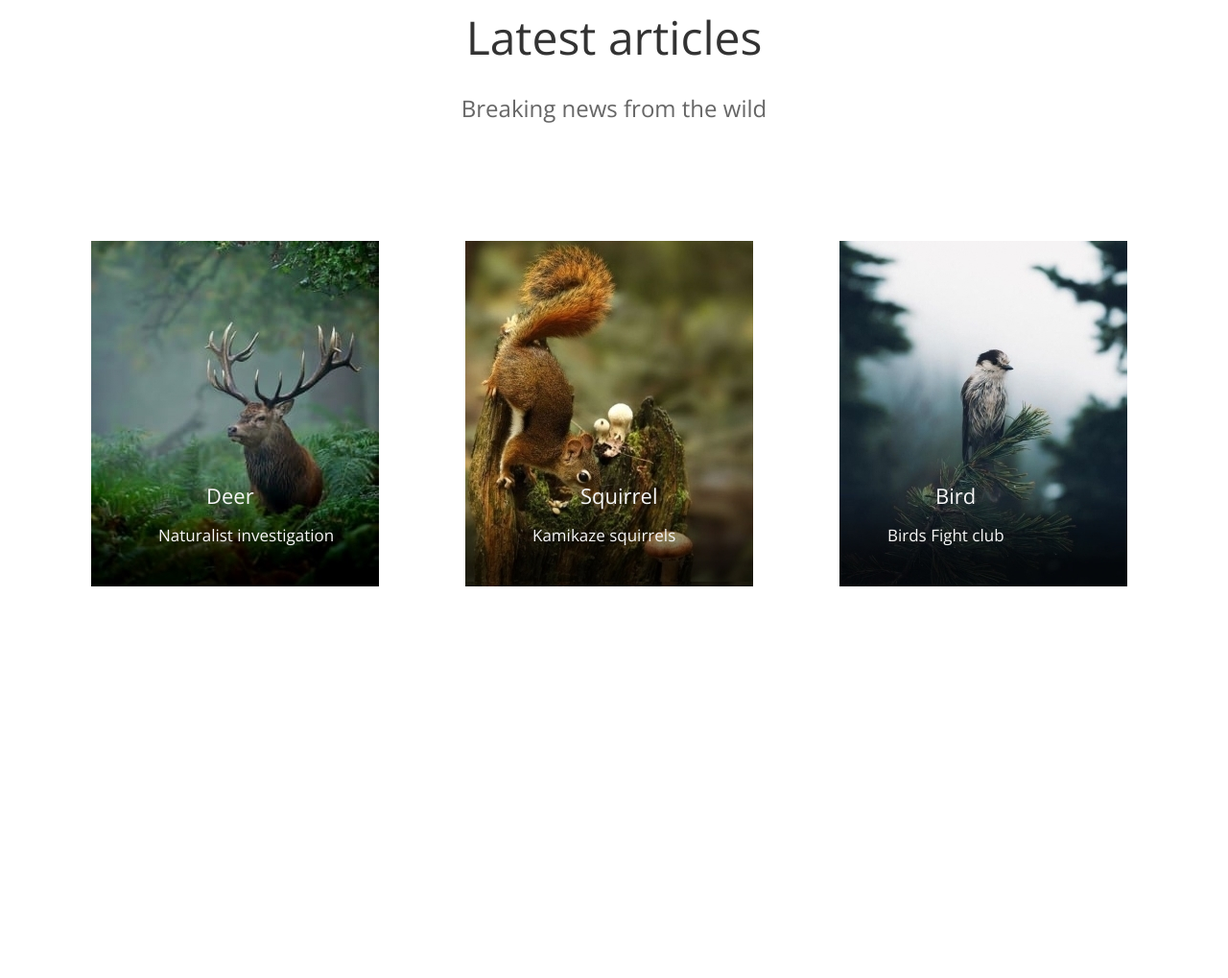
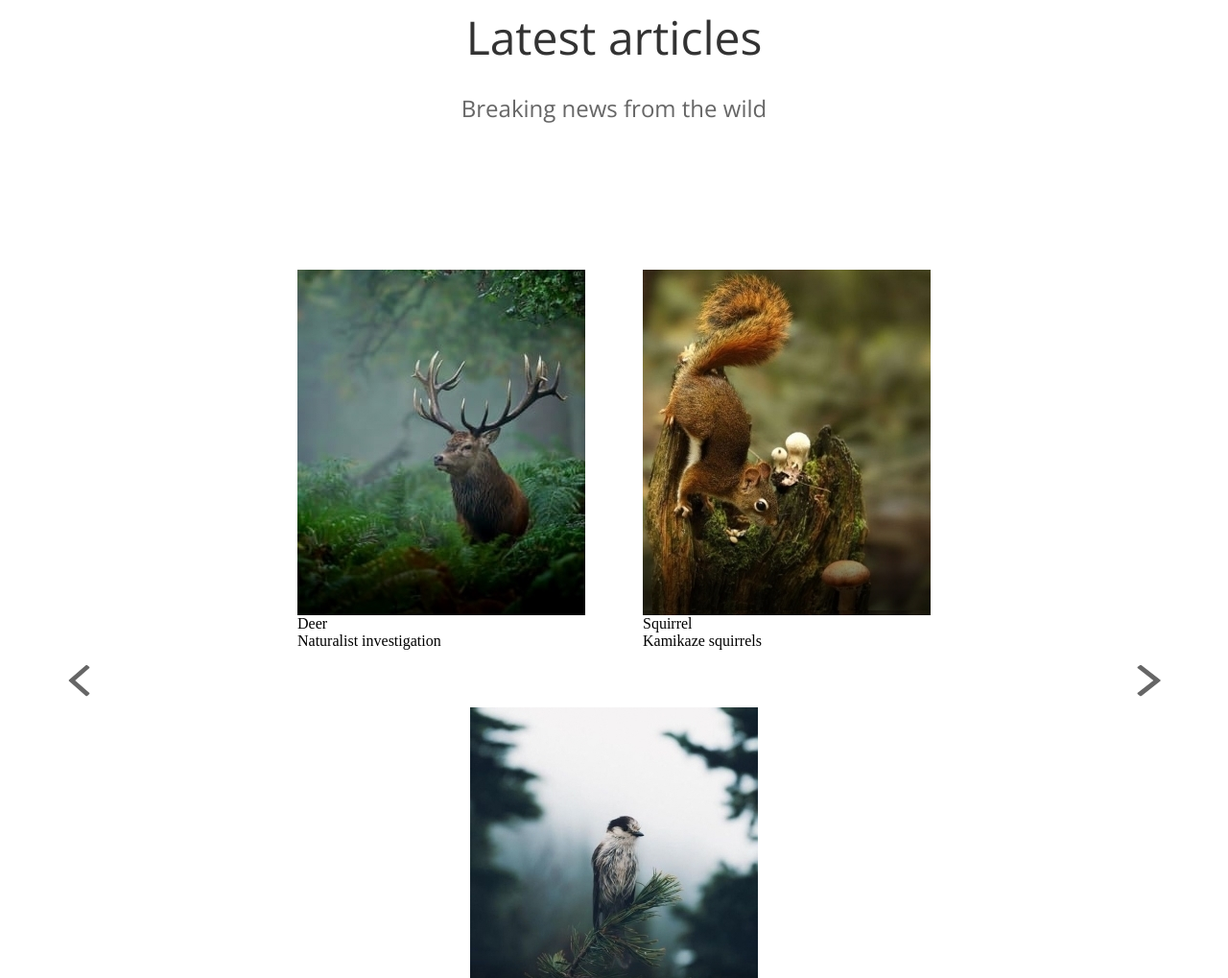
Before and after one commit to DmitryTech-jpg/wildlife, a plain HTML site: page src/index.html in a window 1280 px wide. Shown: the part 917-1936 px from the top of the page at 96% size. Before the commit the page ends 1528 px from the top, so only its background shows below. Drawn offline with nearby package versions, Linux system fonts and the light colour scheme.

Commit message:
animals card rework

```diff
--- a/src/index.html
+++ b/src/index.html
@@ -55,7 +55,11 @@
             </div>
         </section>
         <section class="animals">
-            <div class="wrapper-full">
+            <div class="slider">
+                <img src="./assets/icons/min.svg" alt="min" class="slider__min">
+            </div>
+
+            <div class="animals__block">
                 <div class="animal__card">
                     <figure class="animal__card-deer">
                         <img src="./assets/img/Deer.png" alt="Deer" class="animal__card-deer-bg">
@@ -63,6 +67,7 @@
                         <p class="animal__card-desc">Naturalist investigation</p>
                     </figure>
                 </div>
+
                 <div class="animal__card">
                     <figure class="animal__card-squirrel">
                         <img src="./assets/img/Squirrel.png" alt="Squirrel" class="animal__card-squirrel-bg">
@@ -70,6 +75,7 @@
                         <p class="animal__card-desc">Kamikaze squirrels</p>
                     </figure>
                 </div>
+
                 <div class="animal__card">
                     <figure class="animal__card-bird">
                         <img src="./assets/img/Bird.png" alt="Bird" class="animal__card-bird-bg">
@@ -78,6 +84,10 @@
                     </figure>
                 </div>
             </div>
+
+            <div class="slider">
+                <img src="./assets/icons/max.svg" alt="max" class="slider__max">
+            </div>
         </section>
     </main>
 </body>
--- a/src/styles/style.css
+++ b/src/styles/style.css
@@ -226,55 +226,25 @@
 
 .animals {
     display: flex;
-    justify-content: center;
-    flex-wrap: wrap;
+    align-items: center;
+    justify-content: space-between;
     padding-top: 120px;
 }
 
-.wrapper-full {
+.slider {
+    margin: 0 70px;
+}
+
+.animals__block {
     display: flex;
+    flex-wrap: wrap;
+    justify-content: center;
+    margin: 0 20px;
 }
 
 .animal__card {
-    position: relative;
-    padding-left: 30px;
-    padding-right: 40px;
+    margin: 30px;
 }
 
-.animal__card-deer {
-    padding-right: 20px;
-}
-
-.animal__card-bird {
-    padding-left: 20px;
-}
-.animal__card-title {
-    font-family: Open Sans;
-    font-size: 22px;
-    font-weight: 400;
-    line-height: 36px;
-    text-underline-position: from-font;
-    text-decoration-skip-ink: none;
-    position: absolute;
-    color: #F7F7F7;
-    bottom: 77px;
-    right: 150px;
-    left: 150px;
-}
-
-.animal__card-desc {
-    font-family: Open Sans;
-    font-size: 17px;
-    font-weight: 400;
-    line-height: 27px;
-    text-align: center;
-    text-underline-position: from-font;
-    text-decoration-skip-ink: none;
-    position: absolute;
-    color: #F7F7F7;
-    bottom: 40px;
-    left: 100px;
-
-}
 
 /* main styles end */
```
Also changed, not shown: src/assets/icons/max.svg (renamed from src/assets/icons/>.svg), src/assets/icons/min.svg (renamed from src/assets/icons/<.svg), 1 other file.
